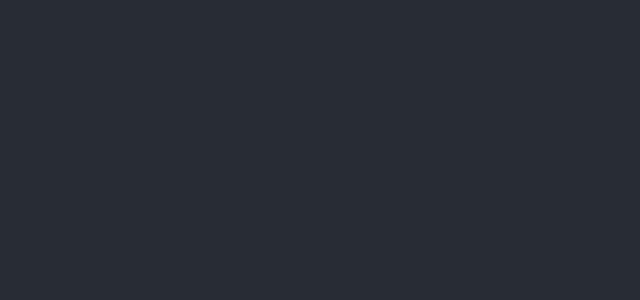
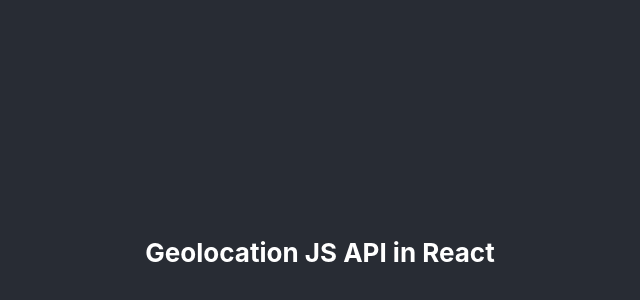
Before and after one commit to KKoehlin/teamGit, a React (Create React App) app in the folder team-git-client/: page / in a window 1280 px wide. Shown: the part 148-448 px from the top of the page, without its empty margins (320-960 px from the left). Built offline with nearby package versions, Linux system fonts and the light colour scheme; no server answers.

Commit message:
(Jackie) Created GetLocation component to grab current location of user

```diff
--- a/team-git-client/src/App.js
+++ b/team-git-client/src/App.js
@@ -1,8 +1,11 @@
 import './App.css';
+
+import GetLocation from './location/GetLocation';
 
 function App() {
   return (
     <div className="App">
+      <GetLocation />
     </div>
   );
 }
--- /dev/null
+++ b/team-git-client/src/location/GetLocation.js
@@ -0,0 +1,20 @@
+import React from 'react';
+
+const GetLocation = () => {
+
+    const location = () => {
+        navigator.geolocation.getCurrentPosition(function(position) {
+            console.log(`Latitude is ${position.coords.latitude}`);
+            console.log(`Longitude is ${position.coords.longitude}`);
+        })
+    }
+
+    return (
+        <div>
+            <h4>Geolocation JS API in React</h4>
+            {location()}
+        </div>
+    )
+}
+
+export default GetLocation;
```
